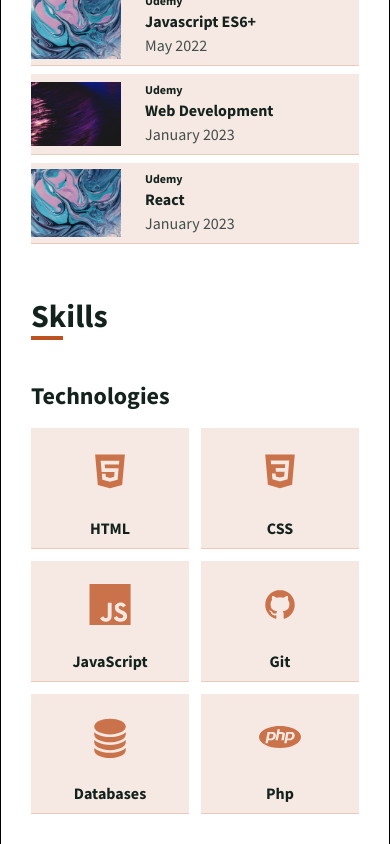
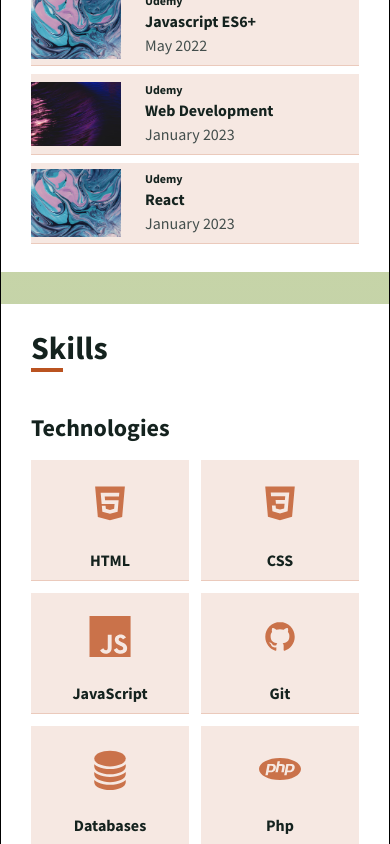
Before and after one commit to Michellefsd/my-PORTFOLIO, a React (Create React App) app: page / in a window 390 px wide. Shown: the part 1156-2000 px from the top of the page. Built offline with nearby package versions, Linux system fonts and the light colour scheme.

Commit message:
adding the lost style before 480px with margin between the 4 principal components

```diff
--- a/src/components/pages/AboutMe.css
+++ b/src/components/pages/AboutMe.css
@@ -39,3 +39,8 @@
 .studies {
     flex-grow: 1;
 }
+@media (max-width: 480px) {
+    #aboutMe {
+        margin-bottom: 3.2rem;
+    }
+}
--- a/src/components/pages/Contact.css
+++ b/src/components/pages/Contact.css
@@ -52,3 +52,8 @@ textarea {
 .mt {
     margin-top: 2.2rem;
 }
+@media (max-width: 480px) {
+    #contact {
+        margin-bottom: 3.2rem;
+    }
+}
--- a/src/components/pages/Projects.css
+++ b/src/components/pages/Projects.css
@@ -56,3 +56,8 @@
 .img-container {
     padding: .8rem
 }
+@media (max-width: 480px) {
+    .section--projects {
+        margin-bottom: 3.2rem;
+    }
+}
--- a/src/components/pages/Skills.css
+++ b/src/components/pages/Skills.css
@@ -21,3 +21,8 @@ h4 {
         gap: 1.2rem;
     }
 }
+@media (max-width: 480px) {
+    #skills {
+        margin-bottom: 3.2rem;
+    }
+}
--- a/src/components/pages/Skills.jsx
+++ b/src/components/pages/Skills.jsx
@@ -10,7 +10,7 @@ import { BsFillDatabaseFill } from 'react-icons/bs';
 function Skills() {
   return (
     <div>
-      <section className='section'>
+      <section id="skills" className='section'>
         <h2  className='section--title'><span className='underlined'></span>Skills</h2>
         <div>
           <div className='section--skills'>
```
